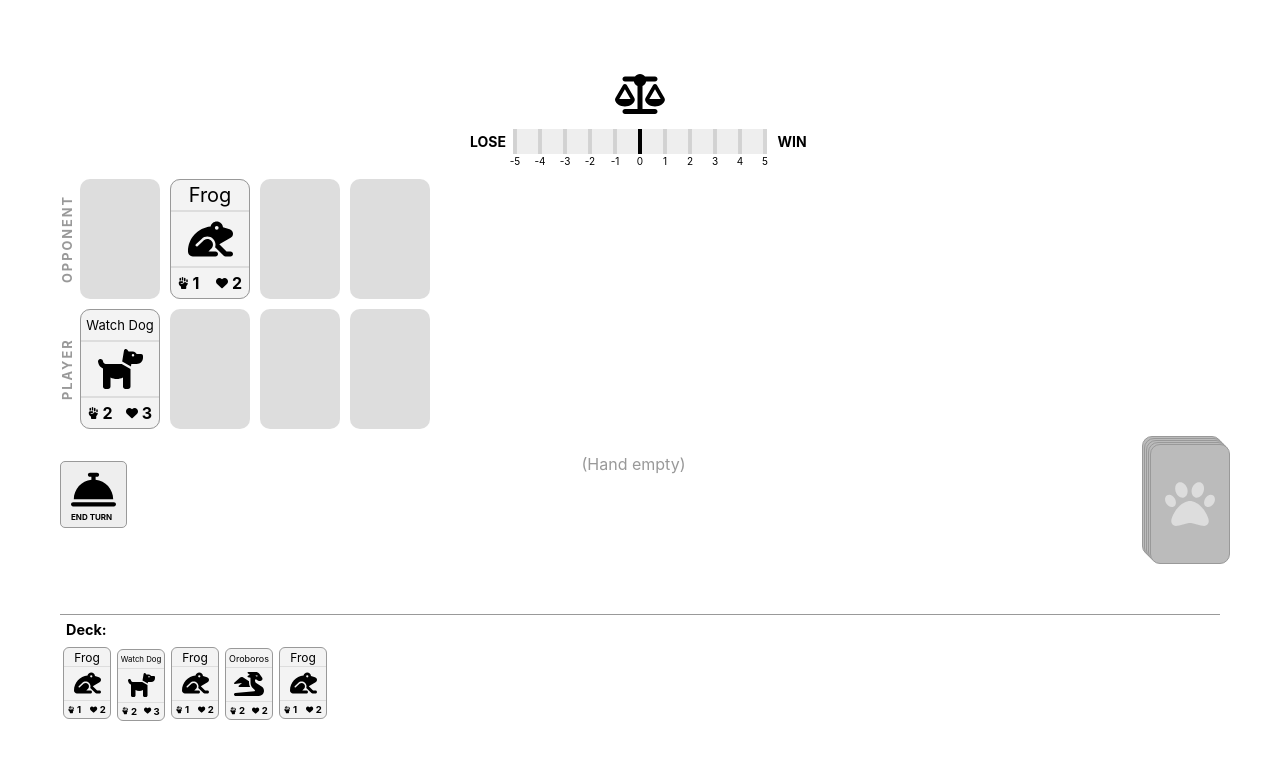
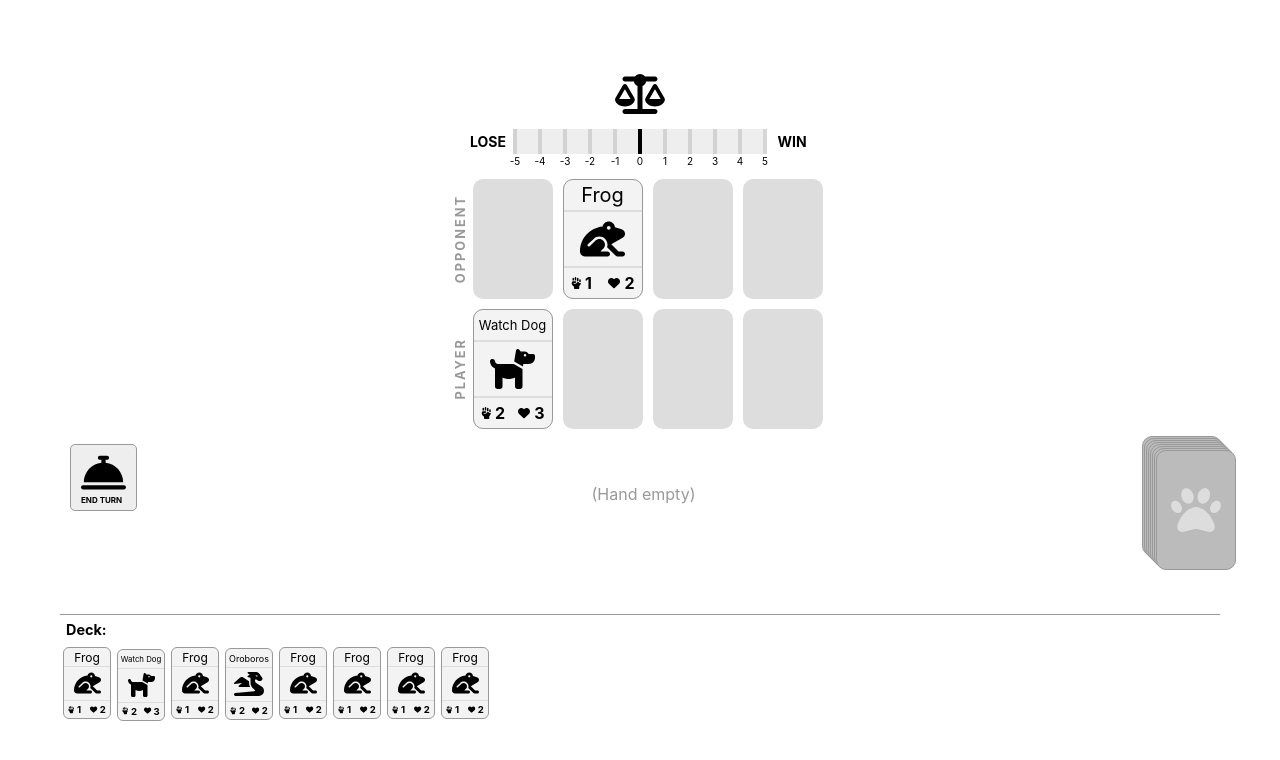
Before and after one commit to allofthenorthwood/card-game, a Next.js app: page / in a window 1280 px wide. Shown: the top 760 px of the page. Built offline with nearby package versions, Linux system fonts and the light colour scheme.

Commit message:
Animate the hand

```diff
--- a/src/components/DisplayHand.tsx
+++ b/src/components/DisplayHand.tsx
@@ -2,26 +2,46 @@ import styled from "styled-components";
 import Card, { cardShape } from "src/components/Card";
 import { CardType } from "src/cardLibrary";
 import UnstyledButton from "src/components/UnstyledButton";
+import { useState, useRef, useLayoutEffect } from "react";
 import { useSpring, animated } from "react-spring";
+import styleVars from "src/styleVars";
 
 type CardsList = Array<CardType>;
 
 const HandCard = ({
   selected,
+  hover,
+  setHover,
   card,
   onClick,
+  last,
+  margin,
 }: {
   selected: boolean;
+  hover: boolean;
+  setHover(hovered: boolean): void;
   card: CardType;
   onClick(): void;
+  last: boolean;
+  margin: number;
 }) => {
-  const animProps = useSpring({
+  const topProps = useSpring({
     to: { top: selected ? -20 : 0 },
     from: { top: 0 },
   });
+  const defaultMargin = last ? 0 : margin;
+  const newMargin = last ? defaultMargin : -5;
+  const leftProps = useSpring({
+    to: { marginRight: hover ? newMargin : defaultMargin, top: hover ? -5 : 0 },
+    from: { marginRight: defaultMargin, top: 0 },
+  });
   return (
-    <CardSpot>
-      <CardSpotInner style={animProps} selected={selected}>
+    <CardSpot
+      onMouseOver={() => setHover(true)}
+      onMouseOut={() => setHover(false)}
+      style={leftProps}
+    >
+      <CardSpotInner style={topProps} selected={selected}>
         <UnstyledButton onClick={onClick}>
           <Card {...card} />
         </UnstyledButton>
@@ -39,19 +59,41 @@ const DisplayHand = ({
   selected: number | null;
   onSelect: (cardIdx: number) => void;
 }) => {
+  const [hoverIdx, setHoverIdx] = useState<number | null>(null);
+  const cardsRef = useRef() as React.MutableRefObject<HTMLDivElement>;
+  const [margin, setMargin] = useState(0);
+  useLayoutEffect(() => {
+    const cardsEl = cardsRef.current;
+    if (cardsEl && cards.length > 1) {
+      const width = cardsRef.current.offsetWidth;
+      const cardWidth = styleVars.cardWidth;
+      const buffer = 5;
+
+      // width = (cardWidth - margin) * cards.length + cardWidth + buffer;
+      const margin = Math.ceil(
+        cardWidth - (width - cardWidth - buffer) / cards.length
+      );
+      setMargin(margin * -1);
+    }
+  }, [cards]);
+
   if (cards.length === 0) {
     return <EmptyHand>(Hand empty)</EmptyHand>;
   }
 
   return (
-    <CardsContainer>
+    <CardsContainer ref={cardsRef}>
       {cards.map((card, idx) => {
         return (
           <HandCard
             selected={selected === idx}
+            hover={hoverIdx === idx}
+            last={idx == cards.length - 1}
+            margin={margin}
             key={idx}
             card={card}
             onClick={() => onSelect(idx)}
+            setHover={(hovered) => setHoverIdx(hovered ? idx : null)}
           />
         );
       })}
@@ -59,15 +101,18 @@ const DisplayHand = ({
   );
 };
 
-const CardsContainer = styled.div``;
+const CardsContainer = styled.div`
+  border: 1px solid red;
+  display: flex;
+  flex-wrap: wrap;
+  padding-top: 20px;
+`;
 type CardSpotInnerType = {
   selected: boolean;
 };
 const CardSpot = styled(animated.div)`
   ${cardShape}
-  margin-right: 5px;
   position: relative;
-  padding: 2px;
   display: inline-block;
 `;
 const CardSpotInner = styled(animated.div)<CardSpotInnerType>`
--- a/src/components/Game.tsx
+++ b/src/components/Game.tsx
@@ -59,6 +59,9 @@ const deck = [
   { ...cardLibrary.dog },
   { ...cardLibrary.frog },
   { ...cardLibrary.dragon },
+  { ...cardLibrary.frog },
+  { ...cardLibrary.frog },
+  { ...cardLibrary.frog },
   { ...cardLibrary.frog },
 ];
 
@@ -199,6 +202,8 @@ const Game = () => {
   };
 
   // TODO: handle max score diff (i.e. > 5) and pass max through to scoreboard
+  // TODO: change the board into a css grid so the cards can animate from one location
+  // to another
   return (
     <Container>
       <ScoreBoardContainer>
@@ -245,13 +250,11 @@ const Game = () => {
           </UnstyledButton>
         </EndTurnButtonWrapper>
 
-        <HandWrapper>
-          <DisplayHand
-            cards={gameState.hand}
-            selected={selectedCard}
-            onSelect={onSelect}
-          />
-        </HandWrapper>
+        <DisplayHand
+          cards={gameState.hand}
+          selected={selectedCard}
+          onSelect={onSelect}
+        />
 
         <DisplayDrawPile
           drawCard={drawCard}
@@ -279,11 +282,12 @@ const ScoreBoardContainer = styled.div`
 
 const UIRow = styled.div`
   display: flex;
-  justify-content: stretch;
+  justify-content: space-between;
+  width: 100%;
 `;
 const EndTurnButtonWrapper = styled.div`
   flex-grow: 0;
-  display: flex;
+  padding: 10px;
   justify-content: center;
 `;
 
@@ -313,6 +317,8 @@ const HandWrapper = styled.div`
 
 const Row = styled.div`
   display: flex;
+  align-items: center;
+  justify-content: center;
 `;
 const RowLabel = styled.div`
   writing-mode: vertical-lr;
--- a/src/components/Scoreboard.tsx
+++ b/src/components/Scoreboard.tsx
@@ -40,7 +40,11 @@ const ScoreBoard = ({
             .map((val, idx) => {
               const cur = idx - scaleSize;
               return (
-                <ScoreTick center={cur === 0} current={scoreDifference === cur}>
+                <ScoreTick
+                  key={idx}
+                  center={cur === 0}
+                  current={scoreDifference === cur}
+                >
                   <TickLabel>{cur}</TickLabel>
                 </ScoreTick>
               );
--- a/src/components/card.tsx
+++ b/src/components/card.tsx
@@ -55,8 +55,8 @@ type ContainerProps = {
 };
 
 export const cardShape = `
-  width: 80px;
-  height: 120px;
+  width: ${styleVars.cardWidth}px;
+  height: ${styleVars.cardHeight}px;
   border-radius: ${styleVars.cardBorderRadius}px;
 `;
 
--- a/src/styleVars.tsx
+++ b/src/styleVars.tsx
@@ -1,6 +1,8 @@
 const styleVars = {
   cardBorderRadius: 10,
   buttonBorderRadius: 5,
+  cardWidth: 80,
+  cardHeight: 120,
 };
 
 export default styleVars;
```
